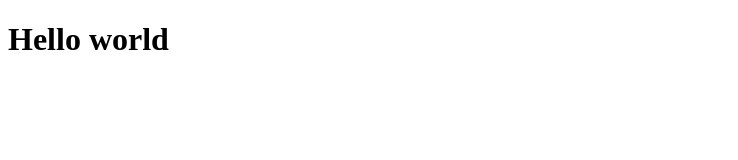
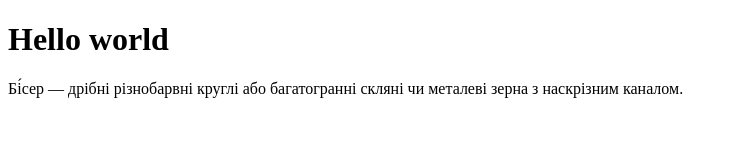
Before and after one commit to MariaLukincuk/project, a plain HTML site: page index.html in a window 1280 px wide. Shown: the whole page, without its empty margins (0-738 px from the left). Drawn offline with Linux system fonts and the light colour scheme.

Commit message:
Update index.html

```diff
--- a/index.html
+++ b/index.html
@@ -3,5 +3,6 @@
     <head></head>
     <body>
         <h1>Hello world</h1>
+        <p>Бі́сер — дрібні різнобарвні круглі або багатогранні скляні чи металеві зерна з наскрізним каналом.</p>
     </body>
 </html>
```
